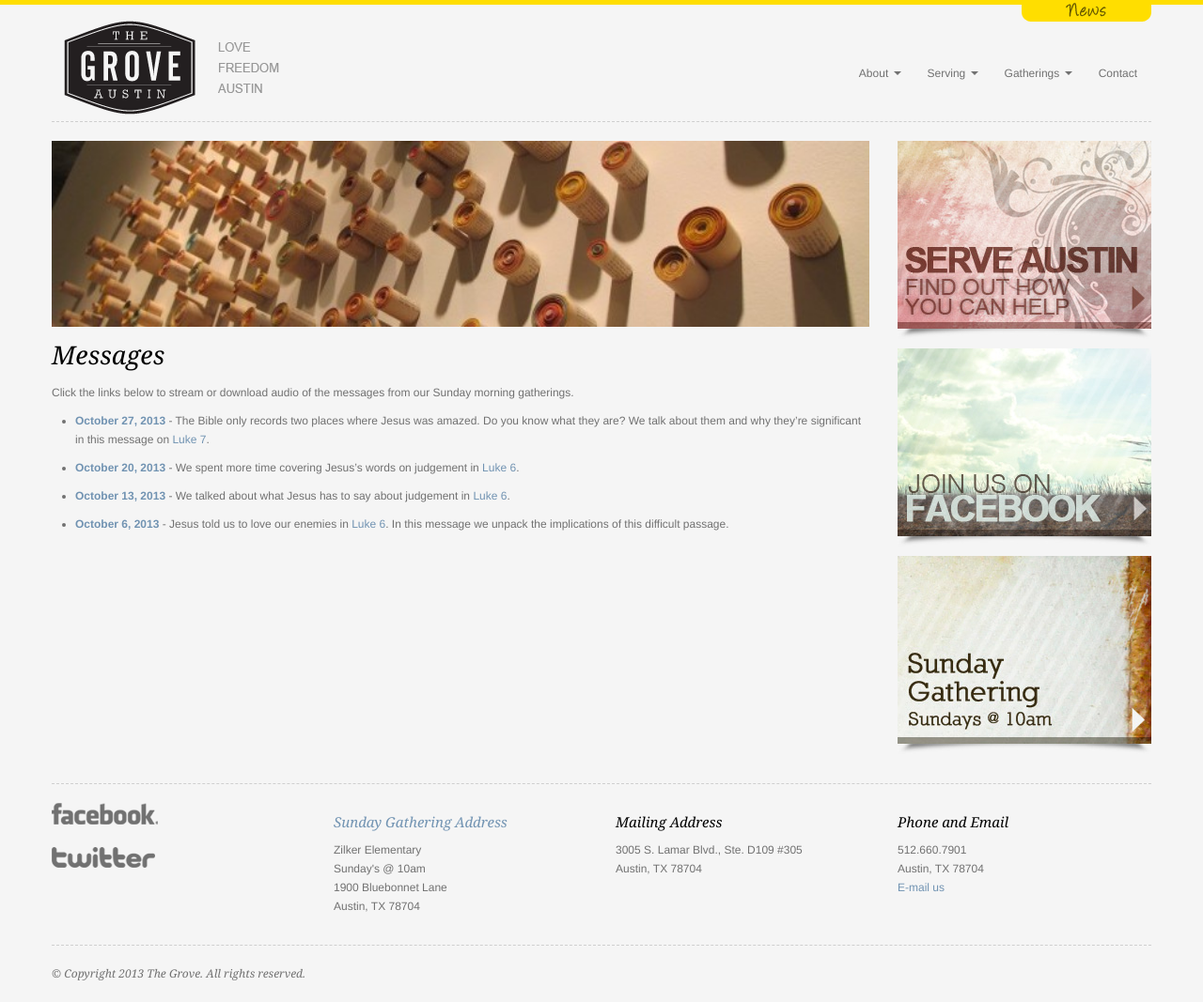
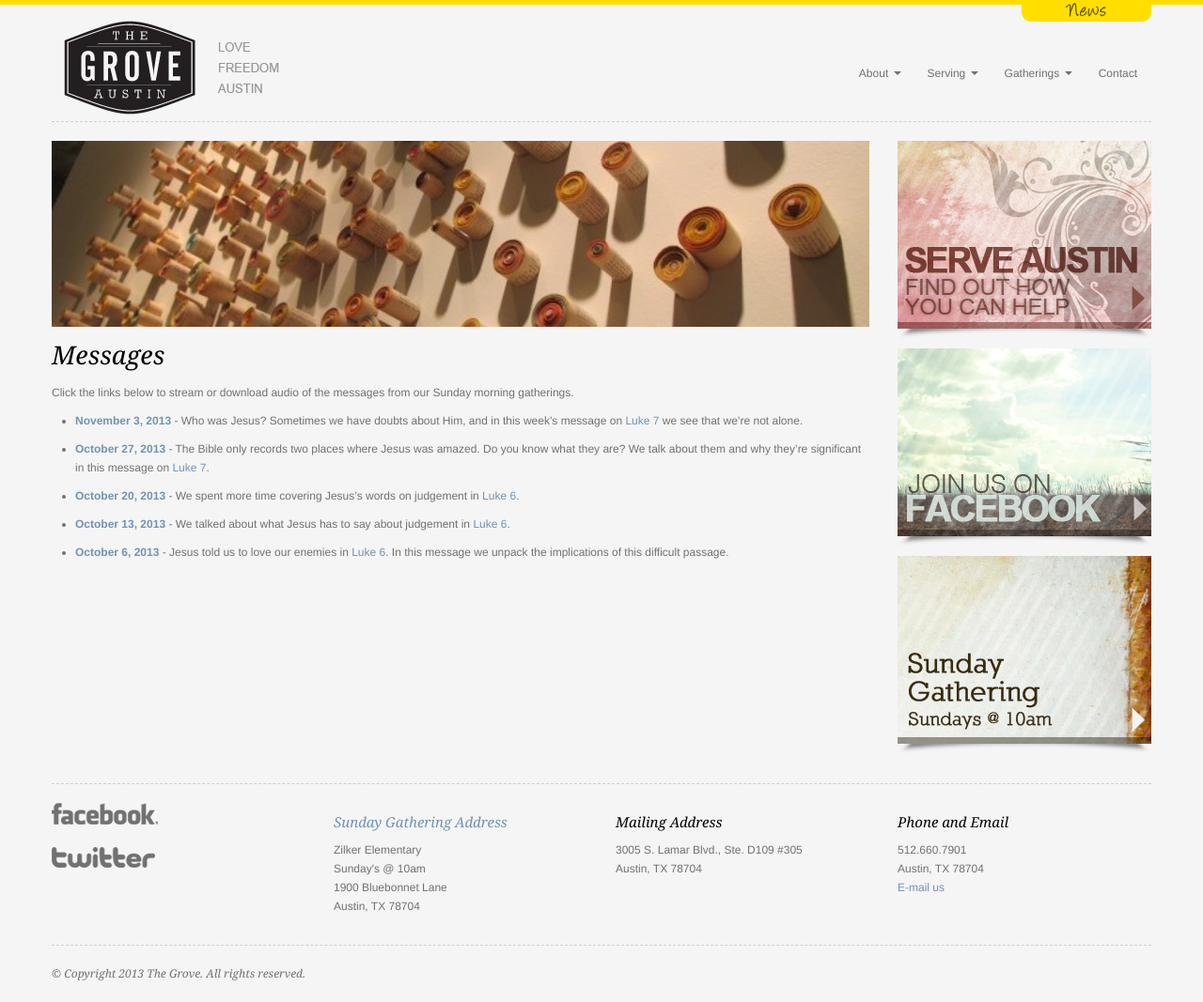
Before and after one commit to groveatx/groveatx.github.io, a Jekyll site: the page built from gatherings/messages/index.md, in a window 1280 px wide. Shown: the whole page at 94% size. Built offline with Jekyll 4.4.1, drawn with Linux system fonts in a browser that asks for light colours; Markdown is read by kramdown in place of the engine named in the settings.

Commit message:
added stevens message

```diff
--- a/gatherings/messages/index.md
+++ b/gatherings/messages/index.md
@@ -10,6 +10,10 @@ title: Messages
 
 Click the links below to stream or download audio of the messages from our
 Sunday morning gatherings.
+
+ - **[November 3, 2013][20131103]** - Who was Jesus? Sometimes we have doubts
+   about Him, and in this week's message on [Luke 7][luke7_18] we see that
+   we're not alone.
 
  - **[October 27, 2013][20131027]** - The Bible only records two places where
    Jesus was amazed. Do you know what they are? We talk about them and why
--- a/sitemap.xml
+++ b/sitemap.xml
@@ -106,7 +106,7 @@
     </url>
     <url>
         <loc>http://groveatx.org/gatherings/messages/gatherings/messages/</loc>
-        <lastmod>2013-10-31T20:50:42-05:00</lastmod>
+        <lastmod>2013-11-04T08:02:12-06:00</lastmod>
         <changefreq>weekly</changefreq>
     </url>
     <url>
```
Also changed, not shown: other parts of gatherings/messages/index.md (+2 -0 lines).
